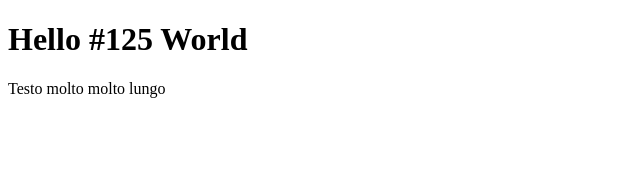
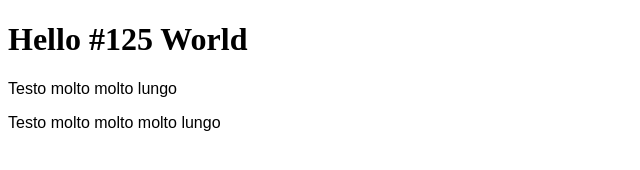
Before and after one commit to FabioGMarascia/htmlcss-hello, a plain HTML site: page index.html in a window 1280 px wide. Shown: the whole page, without its empty margins (0-640 px from the left). Drawn offline with Linux system fonts and the light colour scheme.

Commit message:
Secondo paragrafo + cambio font paragrafi

```diff
--- a/index.html
+++ b/index.html
@@ -8,5 +8,6 @@
   <body>
     <h1>Hello #125 World</h1>
     <p>Testo molto molto lungo</p>
+    <p>Testo molto molto molto lungo</p>
   </body>
 </html>
--- a/style.css
+++ b/style.css
@@ -0,0 +1,3 @@
+p {
+  font-family: sans-serif;
+}
```
